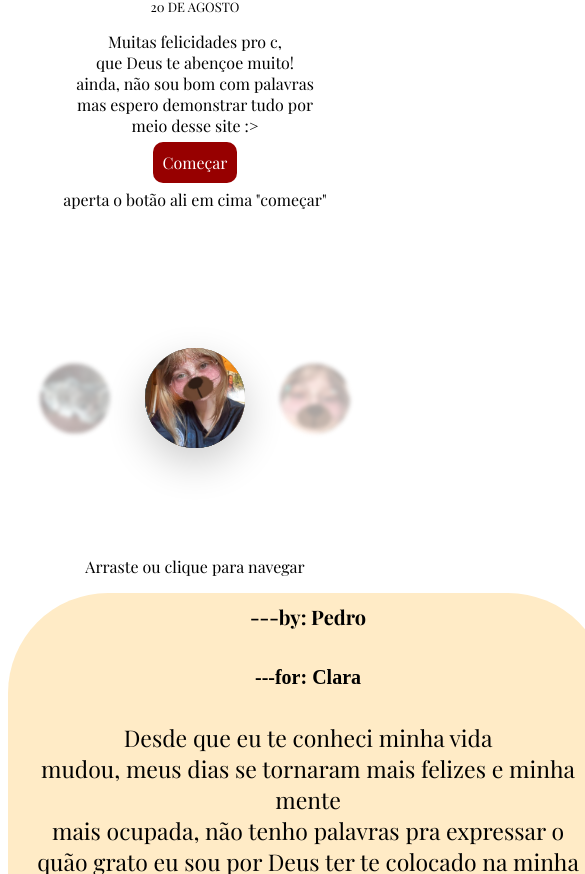
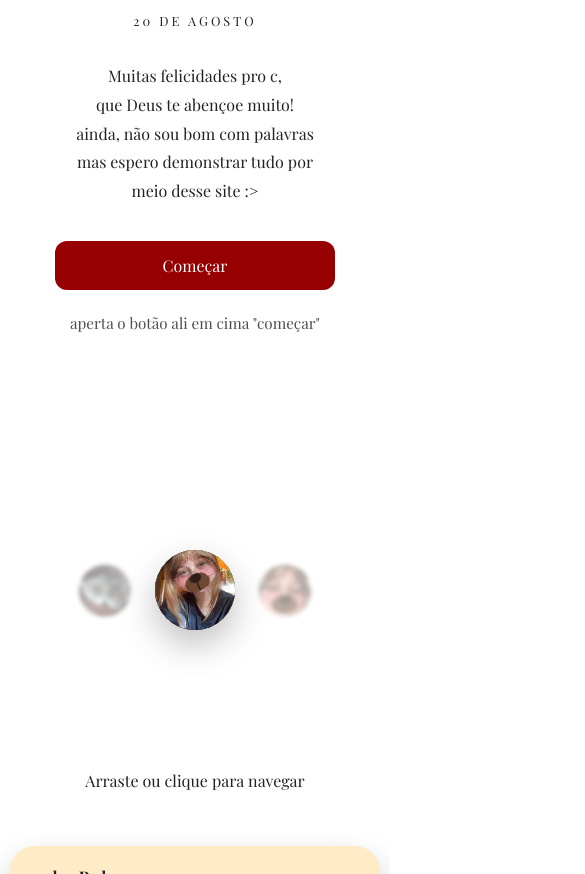
Before and after one commit to PedroA132011/Pramuier, a plain HTML site: page index.html in a window 390 px wide. Shown: the part 189-1063 px from the top of the page, 585 px wide, since content can reach past the window. Drawn offline with nearby package versions, Linux system fonts and the light colour scheme; a web font is replaced by a local one.

Commit message:
Add files via upload

```diff
--- a/style.css
+++ b/style.css
@@ -1,235 +1,472 @@
 @charset "UTF-8";
 
-header{
-    padding-top: 100px;
-    text-align: center;
-}
+/* ===========================
+   RESET
+=========================== */
 
-h1{
-    font-size: 60px;
-}
-
-p{
-    font-size: 25px;
-}
-
-.data{
-    font-size: 15px;
-}
-
-h1,p,a {
-    font-family: "Playfair Display";
-    animation: surgir 1s ease-out;
-}
-
-a{
-    text-decoration: none;
-    color: white;
-    border-radius: 10px;
-    padding: 10px;
-    background-color: #970000;
-}
-
-.amor{
-    color: #970000;
-    display: inline-block;
-}
-
-@keyframes surgir {
-    from {
-        opacity: 0;
-        transform: translateY(50px);
-    }
-
-    to {
-        opacity: 1;
-        transform: translateY(0);
-    }
-}
-
-.carousel{
-    margin-top: 80px;
-    width: 100%;
-    height: 420px;
-    position: relative;
-    display: flex;
-    justify-content: center;
-    align-items: center;
-}
-
-.item{
-    position: absolute;
-    transition: .5s ease;
-    cursor: pointer;
-}
-
-.item img{
-    width: 180px;
-    height: 180px;
-    border-radius: 50%;
-    object-fit: cover;
-    transition: .5s ease;
-}
-
-
-.active{
-    transform: translateX(0) scale(1);
-    z-index: 3;
-}
-
-.active img{
-    width: 360px;
-    height: 360px;
-    filter: none;
-    box-shadow: 0 15px 40px rgba(0,0,0,.2);
-}
-
-
-.left{
-    transform: translateX(-300px) scale(.7);
-    opacity: .4;
-    z-index: 2;
-}
-
-.left img{
-    filter: blur(3px);
-}
-
-
-.right{
-    transform: translateX(300px) scale(.7);
-    opacity: .4;
-    z-index: 2;
-}
-
-.right img{
-    filter: blur(3px);
-}
-
-.info{
-    margin-top: 20px;
-    text-align: center;
-    font-size: 18px;
-    color: #888;
-}
-
-.p1{
-    text-align: center;
-}
-
-
-
-
-@media (max-width: 700px){
-
-    header{
-        padding-top: 50px;
-        padding-left: 15px;
-        padding-right: 15px;
-    }
-
-    h1{
-        font-size: 38px;
-    }
-
-    p{
-        font-size: 18px;
-    }
-
-    .data{
-        font-size: 13px;
-    }
-
-    .amor{
-        white-space: nowrap;
-    }
-
-    .carousel{
-        margin-top: 50px;
-        height: 320px;
-    }
-
-    .item img{
-        width: 120px;
-        height: 120px;
-    }
-
-    .active img{
-        width: 250px;
-        height: 250px;
-    }
-
-    .left{
-        transform: translateX(-150px) scale(.7);
-    }
-
-    .right{
-        transform: translateX(150px) scale(.7);
-    }
-
-    .p1{
-        font-size: 16px;
-        padding: 0 20px;
-    }
+*{
+    margin: 0;
+    padding: 0;
+    box-sizing: border-box;
 }
 
 html{
     scroll-behavior: smooth;
 }
 
-@media (max-width: 400px){
+body{
+    background: #fff;
+    color: #222;
+    overflow-x: hidden;
+}
+
+/* ===========================
+   CABEÇALHO
+=========================== */
+
+header{
+    width: 100%;
+    min-height: 100vh;
+
+    display: flex;
+    justify-content: center;
+    align-items: center;
+
+    padding: 40px 20px;
+    text-align: center;
+}
+
+#header{
+    max-width: 800px;
+}
+
+h1,
+p,
+a{
+    font-family: "Playfair Display", serif;
+    animation: surgir .9s ease;
+}
 
 h1{
-        font-size: 32px;
+    font-size: clamp(2.5rem, 6vw, 4.5rem);
+    margin-bottom: 20px;
+}
+
+.amor{
+    color: #970000;
+}
+
+.data{
+    font-size: clamp(.8rem,2vw,1rem);
+    letter-spacing: 3px;
+    margin-bottom: 30px;
 }
 
 p{
-        font-size: 16px;
+    font-size: clamp(1rem,2vw,1.5rem);
+    line-height: 1.8;
+}
+
+header p:last-child{
+    margin-top: 20px;
+    font-size: .95rem;
+    opacity: .8;
+}
+
+a{
+    display: inline-block;
+    margin-top: 35px;
+
+    text-decoration: none;
+    color: white;
+
+    background: #970000;
+
+    padding: 14px 35px;
+    border-radius: 12px;
+
+    transition: .3s;
+}
+
+a:hover{
+    background: #740000;
+    transform: translateY(-3px);
+}
+
+/* ===========================
+   ANIMAÇÃO
+=========================== */
+
+@keyframes surgir{
+
+    from{
+        opacity:0;
+        transform:translateY(40px);
+    }
+
+    to{
+        opacity:1;
+        transform:translateY(0);
+    }
+
+}
+
+/* ===========================
+   CARROSSEL
+=========================== */
+
+.carousel{
+
+    position:relative;
+
+    width:100%;
+    max-width:1200px;
+
+    height:450px;
+
+    margin:50px auto;
+
+    display:flex;
+    justify-content:center;
+    align-items:center;
+
+    overflow:hidden;
+
+}
+
+.item{
+
+    position:absolute;
+
+    transition:.55s;
+
+    cursor:pointer;
+
+}
+
+.item img{
+
+    width:180px;
+    height:180px;
+
+    border-radius:50%;
+
+    object-fit:cover;
+
+    transition:.55s;
+
+}
+
+/* Foto principal */
+
+.active{
+
+    transform:translateX(0) scale(1);
+
+    opacity:1;
+
+    z-index:5;
+
+}
+
+.active img{
+
+    width:360px;
+    height:360px;
+
+    box-shadow:0 15px 35px rgba(0,0,0,.25);
+
+}
+
+/* Esquerda */
+
+.left{
+
+    transform:translateX(-280px) scale(.75);
+
+    opacity:.45;
+
+    z-index:2;
+
+}
+
+.left img{
+
+    filter:blur(3px);
+
+}
+
+/* Direita */
+
+.right{
+
+    transform:translateX(280px) scale(.75);
+
+    opacity:.45;
+
+    z-index:2;
+
+}
+
+.right img{
+
+    filter:blur(3px);
+
+}
+
+.p1{
+
+    text-align:center;
+
+    font-size:clamp(1rem,2vw,1.3rem);
+
+    margin-bottom:50px;
+
+}
+
+/* ===========================
+   CARTA
+=========================== */
+
+.carta{
+
+    width:min(90%,700px);
+
+    margin:auto;
+
+    background:#ffebc6;
+
+    border-radius:35px;
+
+    padding:40px;
+
+    box-shadow:0 12px 30px rgba(0,0,0,.18);
+
+    text-align:center;
+
+}
+
+.h12{
+
+    text-align:left;
+
+    font-size:1.3rem;
+
+    margin-bottom:10px;
+
+}
+
+.h21{
+
+    text-align:right;
+
+    font-size:1.3rem;
+
+    margin-bottom:30px;
+
+}
+
+.p2{
+
+    font-size:clamp(1rem,2vw,1.35rem);
+
+    line-height:1.9;
+
+}
+
+h2{
+
+    width:min(90%,900px);
+
+    margin:50px auto;
+
+    text-align:center;
+
+    font-size:clamp(1rem,2vw,1.35rem);
+
+    line-height:1.7;
+
+}
+
+/* ===========================
+   TABLETS
+=========================== */
+
+@media(max-width:768px){
+
+    header{
+
+        min-height:auto;
+
+        padding:80px 20px;
+
     }
 
     .carousel{
-        height: 280px;
+
+        height:330px;
+
     }
 
     .active img{
-        width: 210px;
-        height: 210px;
+
+        width:250px;
+
+        height:250px;
+
     }
 
     .item img{
-        width: 100px;
-        height: 100px;
+
+        width:120px;
+
+        height:120px;
+
     }
 
     .left{
-        transform: translateX(-120px) scale(.7);
+
+        transform:translateX(-150px) scale(.7);
+
     }
 
     .right{
-        transform: translateX(120px) scale(.7);
-    }
+
+        transform:translateX(150px) scale(.7);
+
     }
 
     .carta{
-    text-align: center;
-    margin: auto;
-    box-shadow: 10px;
-    border-radius: 100px;
-    background-color: rgb(255, 235, 198);
-    width: 600px;
-    height: 500px;
+
+        padding:30px;
+
     }
 
-.h12{
-    padding: 10px;
-    font-size: 20px;
 }
 
+/* ===========================
+   CELULARES
+=========================== */
+
+@media(max-width:480px){
+
+    h1{
+
+        font-size:2.3rem;
+
+    }
+
+    p{
+
+        font-size:1rem;
+
+    }
+
+    a{
+
+        width:100%;
+
+        max-width:280px;
+
+    }
+
+    .carousel{
+
+        height:250px;
+
+    }
+
+    .active img{
+
+        width:180px;
+
+        height:180px;
+
+    }
+
+    .item img{
+
+        width:80px;
+
+        height:80px;
+
+    }
+
+    .left{
+
+        transform:translateX(-90px) scale(.65);
+
+    }
+
+    .right{
+
+        transform:translateX(90px) scale(.65);
+
+    }
+
+    .carta{
+
+        width:95%;
+
+        padding:20px;
+
+        border-radius:25px;
+
+    }
+
+    .h12,
     .h21{
-    padding: 10px;
-    font-size: 20px;
+
+        font-size:1rem;
+
     }
 
     .p2{
-    font-size: 23px;
+
+        font-size:.95rem;
+
+        line-height:1.8;
+
     }
+
+    .p2 br{
+
+        display:none;
+
+    }
+
+}
+
+/* ===========================
+   TELAS GRANDES
+=========================== */
+
+@media(min-width:1400px){
+
+    .carousel{
+
+        height:520px;
+
+    }
+
+    .active img{
+
+        width:420px;
+
+        height:420px;
+
+    }
+
+    .left{
+
+        transform:translateX(-330px) scale(.75);
+
+    }
+
+    .right{
+
+        transform:translateX(330px) scale(.75);
+
+    }
+
+}
```
Lines whose indentation alone changed are shown as unchanged.
